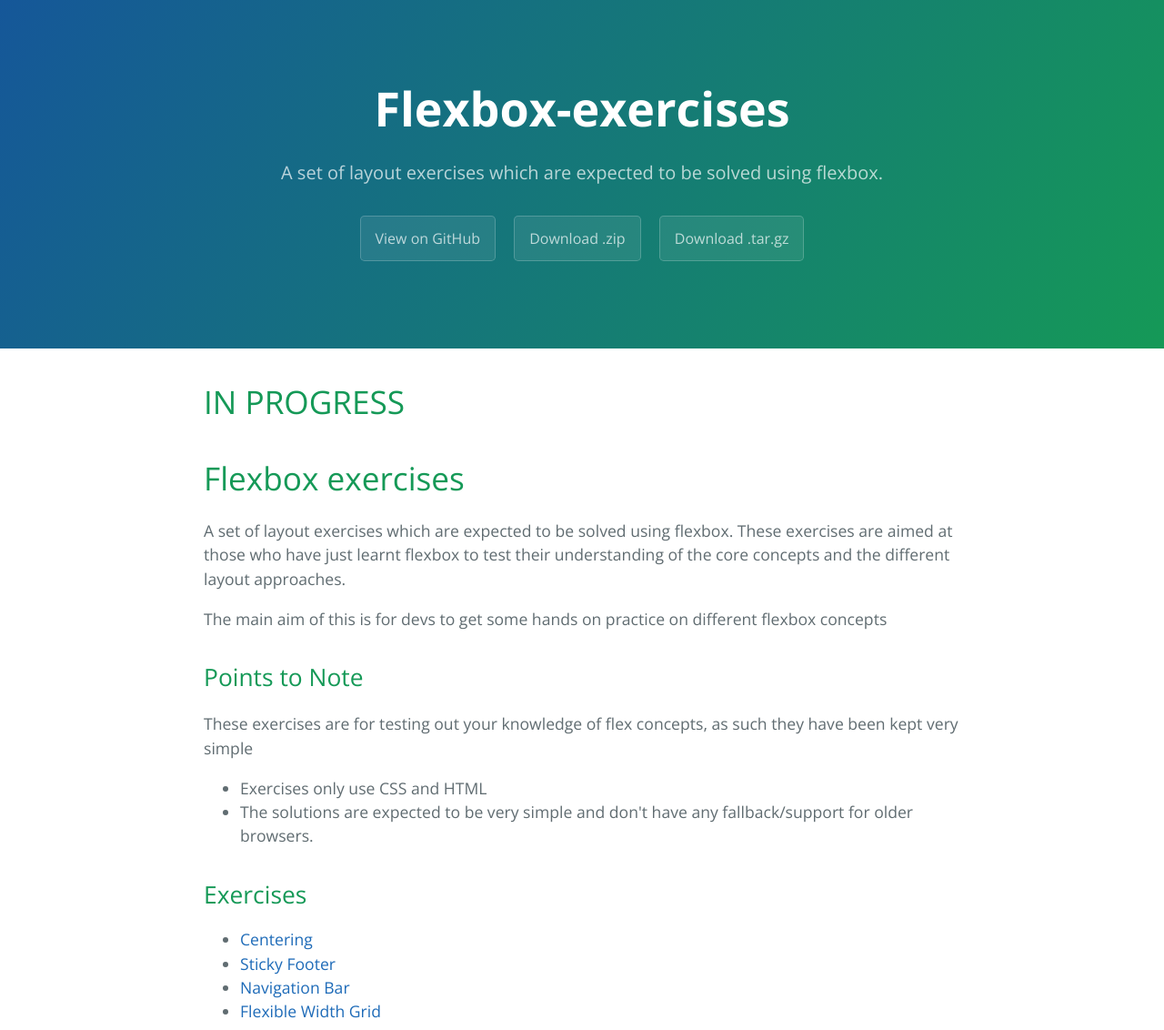
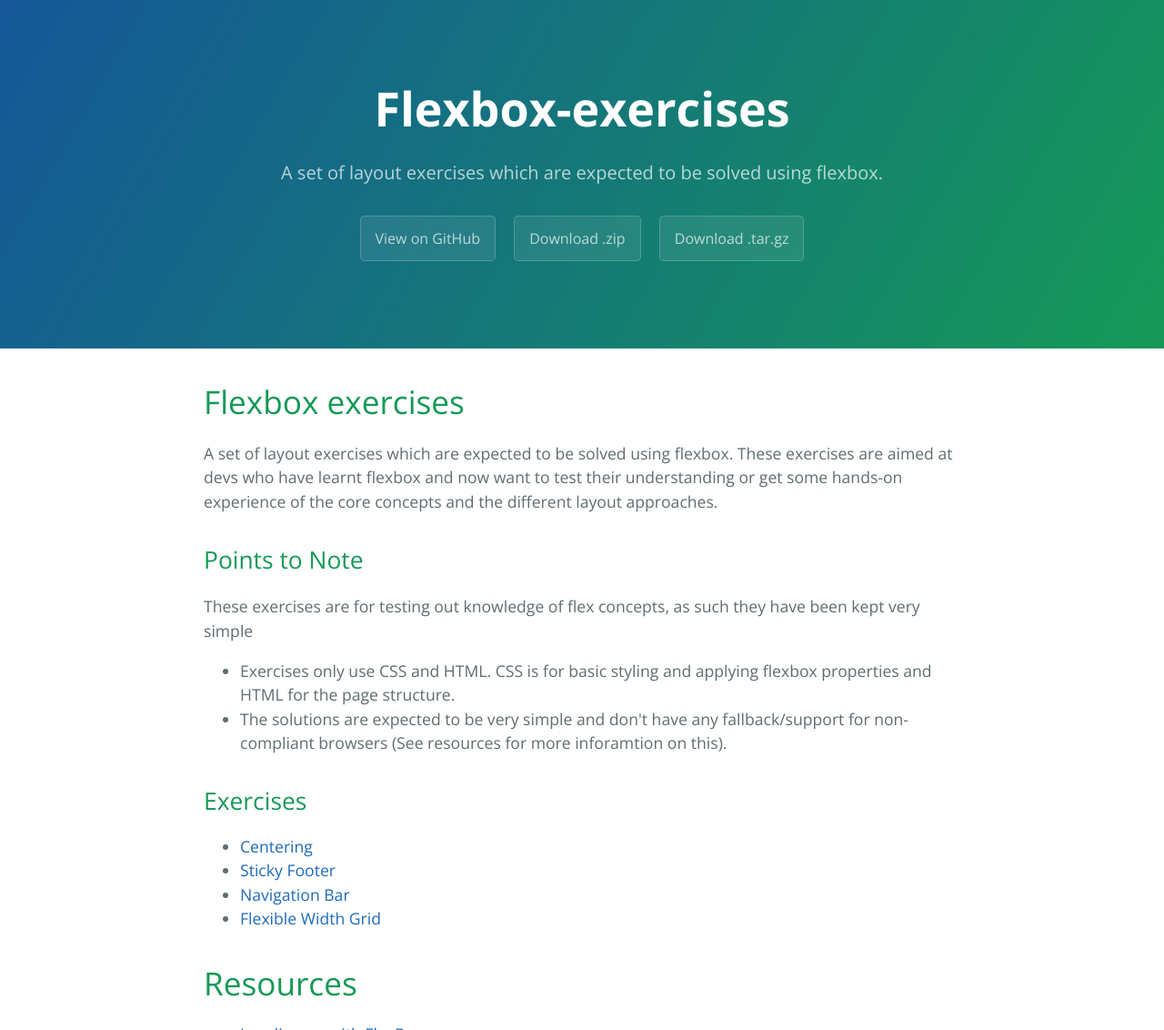
Before and after one commit to sk1981/flexbox-exercises, a plain HTML site: page index.html in a window 1280 px wide. Shown: the top 1132 px of the page at 91% size. Drawn offline with nearby package versions, Linux system fonts and the light colour scheme.

```diff
--- a/index.html
+++ b/index.html
@@ -20,24 +20,19 @@
 
     <section class="main-content">
       <h1>
-<a id="in-progress" class="anchor" href="#in-progress" aria-hidden="true"><span aria-hidden="true" class="octicon octicon-link"></span></a>IN PROGRESS</h1>
-
-<h1>
 <a id="flexbox-exercises" class="anchor" href="#flexbox-exercises" aria-hidden="true"><span aria-hidden="true" class="octicon octicon-link"></span></a>Flexbox exercises</h1>
 
 <p>A set of layout exercises which are expected to be solved using flexbox.
-These exercises are aimed at those who have just learnt flexbox to test their understanding of the core concepts and the different layout approaches. </p>
-
-<p>The main aim of this is for devs to get some hands on practice on different flexbox concepts</p>
+These exercises are aimed at devs who have learnt flexbox and now want to test their understanding or get some hands-on experience of the core concepts and the different layout approaches. </p>
 
 <h2>
 <a id="points-to-note" class="anchor" href="#points-to-note" aria-hidden="true"><span aria-hidden="true" class="octicon octicon-link"></span></a>Points to Note</h2>
 
-<p>These exercises are for testing out your knowledge of flex concepts, as such they have been kept very simple</p>
+<p>These exercises are for testing out knowledge of flex concepts, as such they have been kept very simple</p>
 
 <ul>
-<li>Exercises only use CSS and HTML</li>
-<li>The solutions are expected to be very simple and don't have any fallback/support for older browsers.</li>
+<li>Exercises only use CSS and HTML. CSS is for basic styling and applying flexbox properties and HTML for the page structure.</li>
+<li>The solutions are expected to be very simple and don't have any fallback/support for non-compliant browsers (See resources for more inforamtion on this).</li>
 </ul>
 
 <h2>
```
Also changed, not shown: params.json (+1 -1 lines).
